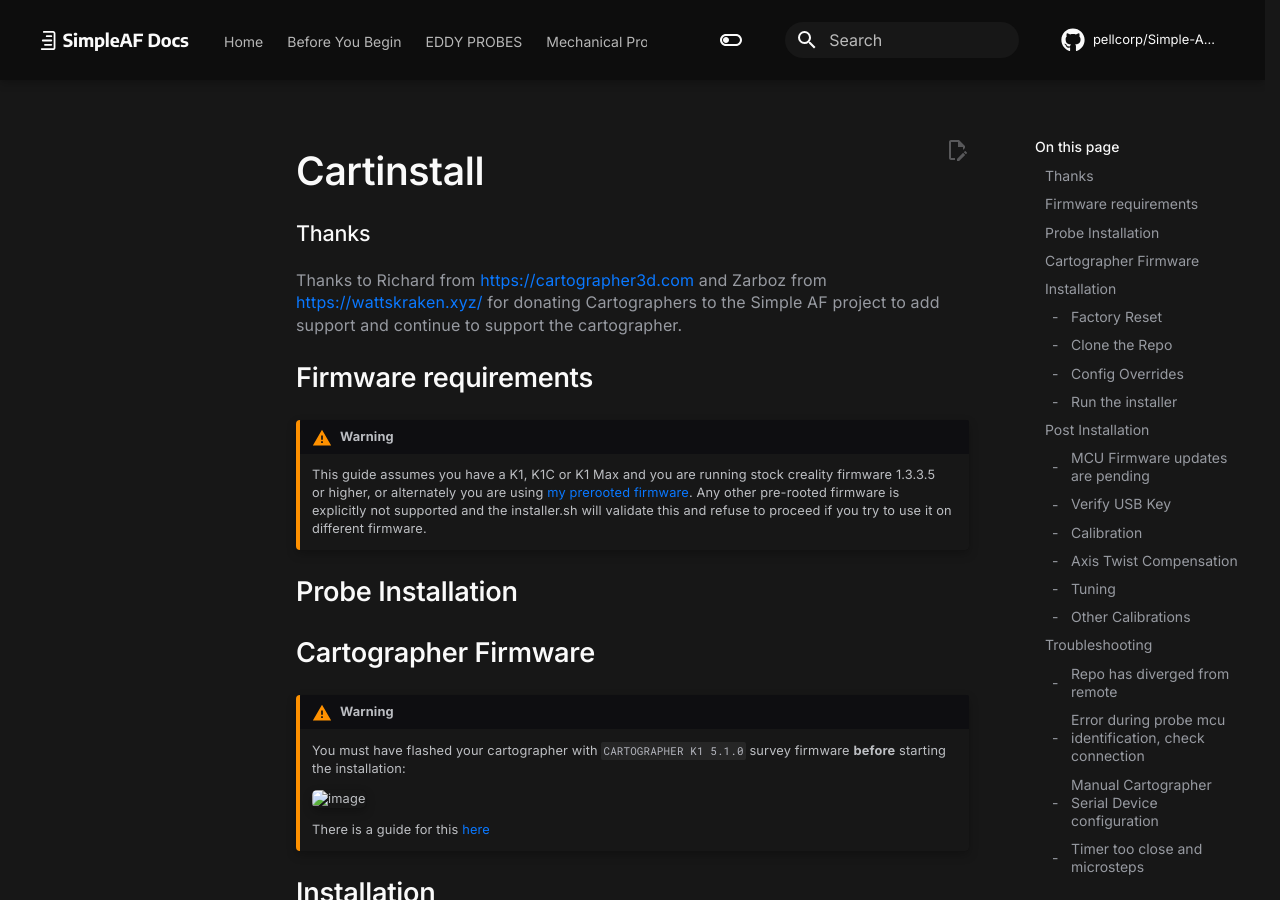
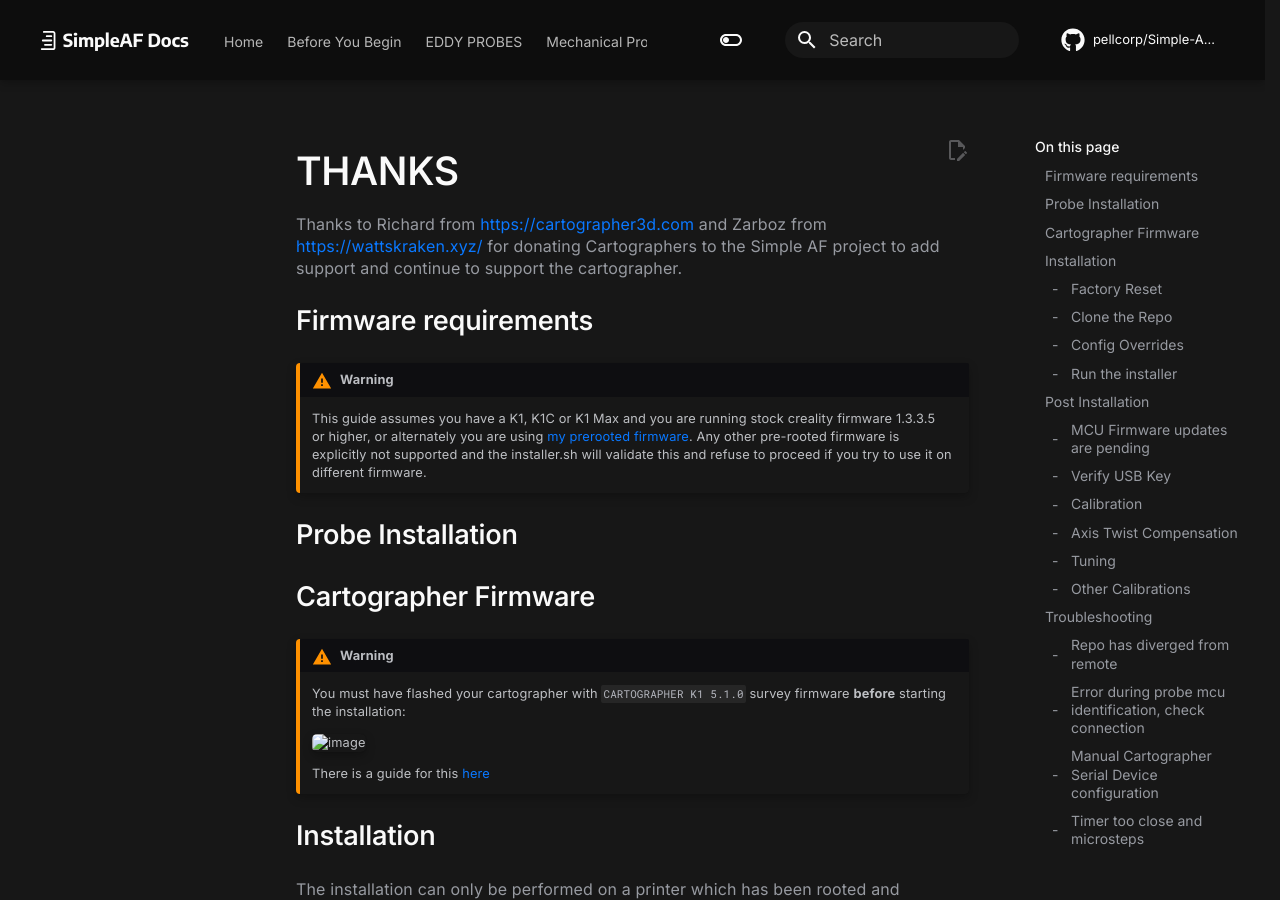
Before and after one commit to pellcorp/Simple-AF-Wiki, an MkDocs documentation site: the page built from docs/cart/cartinstall.md, in a window 1280 px wide and 900 px high. Built offline with MkDocs 1.6.1 and Material for MkDocs 9.7.7, drawn with Linux system fonts in a browser that asks for light colours; comment, search, counter and statistics services are not loaded.

Commit message:
test for format

````diff
--- a/docs/cart/cartinstall.md
+++ b/docs/cart/cartinstall.md
@@ -1,5 +1,5 @@
 
-### Thanks
+# THANKS
 
 Thanks to Richard from <https://cartographer3d.com> and Zarboz from <https://wattskraken.xyz/> for donating Cartographers to the Simple AF project to add support and continue to support the cartographer.
 
@@ -9,11 +9,7 @@
 
     This guide assumes you have a K1, K1C or K1 Max and you are running stock creality firmware 1.3.3.5 or higher, or alternately you are using  [my prerooted firmware](https://github.com/pellcorp/creality/wiki/Prerooted-K1-Firmware).   Any other pre-rooted firmware is explicitly not supported and the installer.sh will validate this and refuse to proceed if you try to use it on different firmware.
 
-
-
 ## Probe Installation
-
-
 
 ## Cartographer Firmware
 
@@ -39,11 +35,9 @@
 
 You **must** do a factory reset before running the installer.sh.   Follow these steps to do a factory reset, which retains root access and skips the startup calibration checks:
 
-```
-wget --no-check-certificate  https://raw.githubusercontent.com/pellcorp/creality/main/k1/services/S58factoryreset
-chmod +x S58factoryreset
-./S58factoryreset reset
-```
+```wget --no-check-certificate  https://raw.githubusercontent.com/pellcorp/creality/main/k1/services/S58factoryreset```
+```chmod +x S58factoryreset```
+```./S58factoryreset reset```
 
 !!! warn
 
@@ -53,11 +47,9 @@
 
 ### Clone the Repo
 
-```
-git config --global http.sslVerify false
-git clone https://github.com/pellcorp/creality.git /usr/data/pellcorp
-sync
-```
+`git config --global http.sslVerify false`
+`git clone https://github.com/pellcorp/creality.git /usr/data/pellcorp`
+`sync`
 
 ??? note "RPC Timeouts, try SSH Git Clone"
     ```
````
